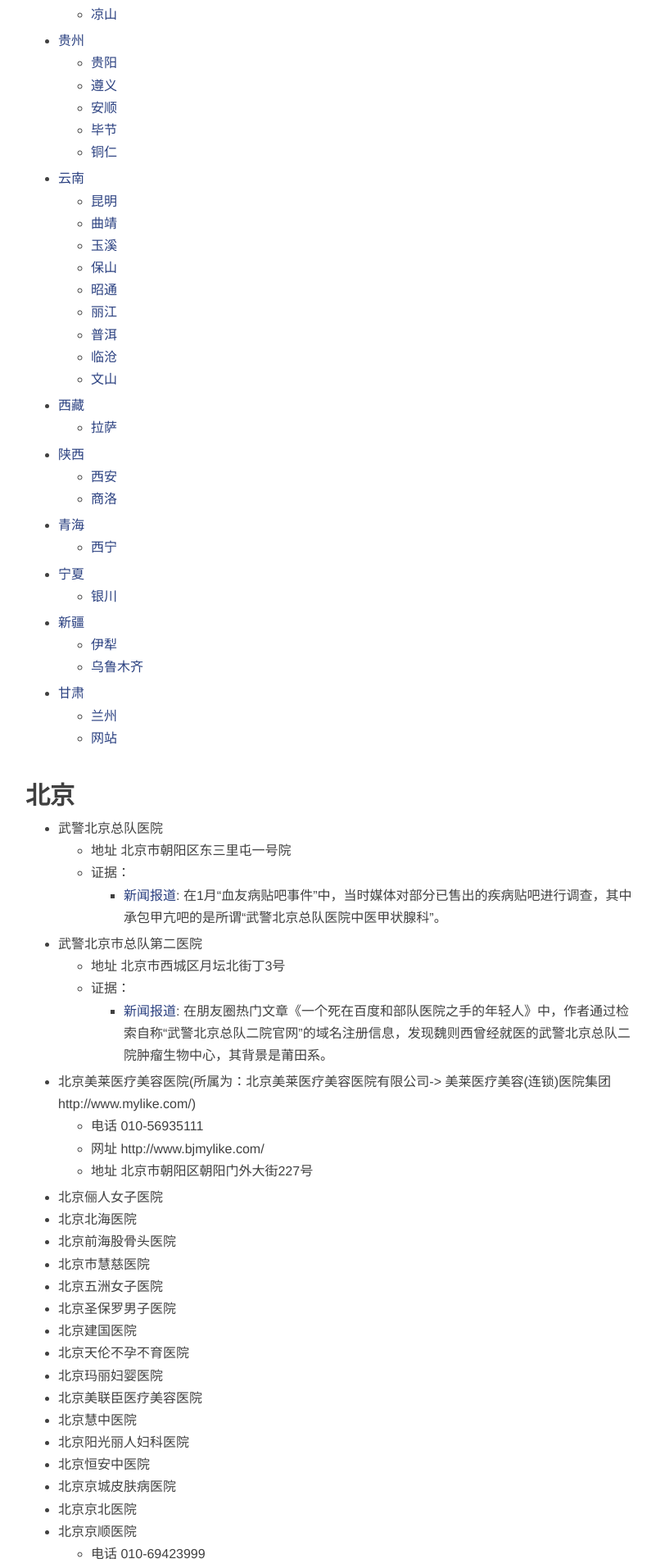
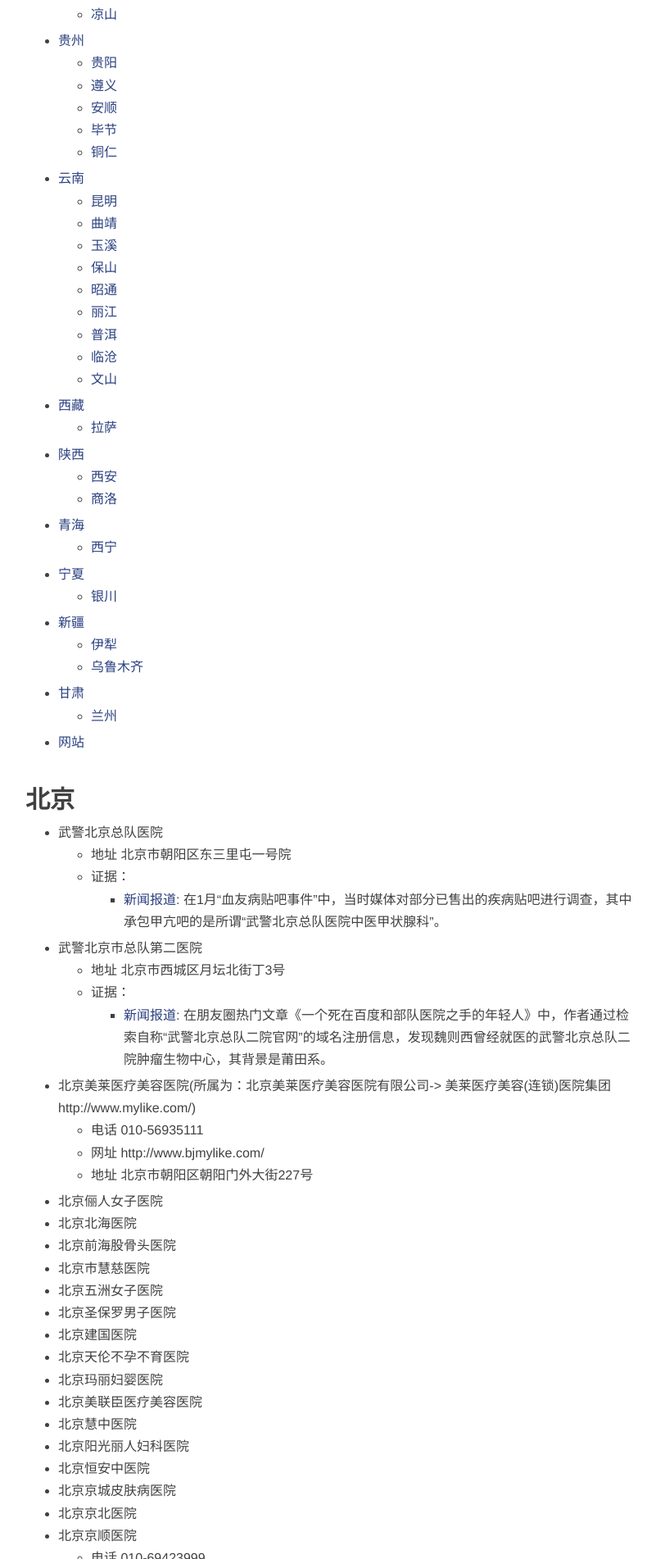
Before and after one commit to aleng-zhang/Blog, a Jekyll site: the page built from _posts/2017-07-09-莆田系医院名录.md, in a window 1280 px wide. Shown: the part 4498-6400 px from the top of the page at 82% size, without its empty margins (234-1035 px from the left). Built offline with Jekyll 4.4.1, drawn with Linux system fonts in a browser that asks for light colours; nearby versions of some CDN libraries; comment, search, counter and statistics services are not loaded.

Commit message:
修正小错误

```diff
--- a/_posts/2017-07-09-莆田系医院名录.md
+++ b/_posts/2017-07-09-莆田系医院名录.md
@@ -1867,7 +1867,7 @@
 
 ---
 
-### 网站
+## 网站
 - 医网
 - 中华整形网
 - 中华不育网
```
